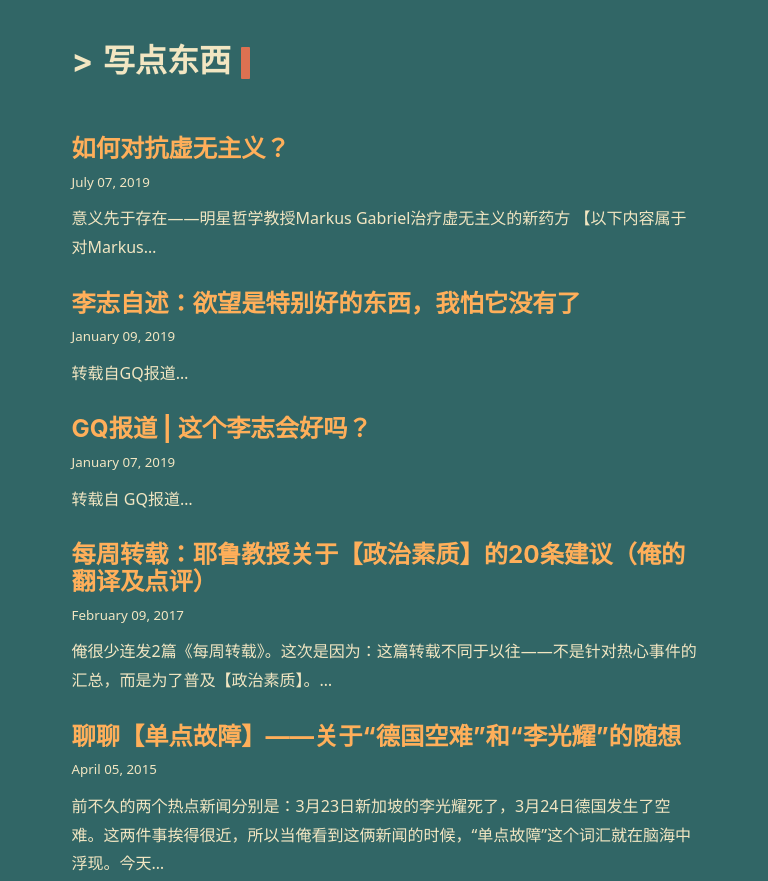
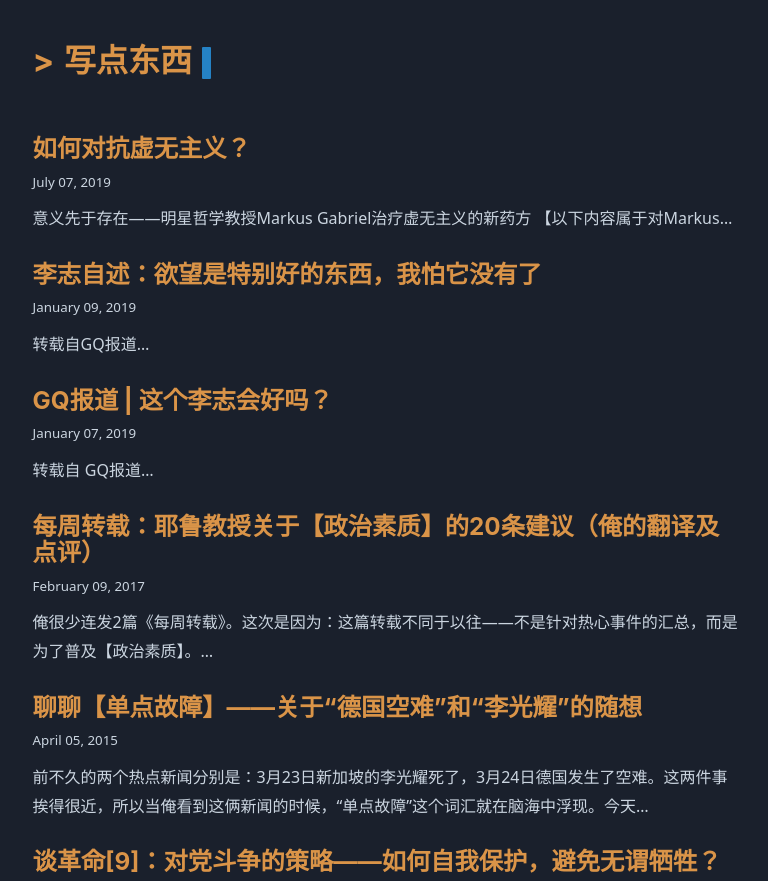
Before and after one commit to hengstchon/hengstchon.github.io, a Gatsby site: page / in a window 1280 px wide. Shown: the top 881 px of the page, without its empty margins (254-1022 px from the left). Built offline with nearby package versions, Linux system fonts and the light colour scheme; Gatsby itself is replaced by a stand-in of ours; some packages are replaced by stand-ins of ours.

Commit message:
change theme

```diff
--- a/src/components/footer.js
+++ b/src/components/footer.js
@@ -21,7 +21,9 @@ const StyledLink = styled(Link)`
   text-decoration: none;
 
   :hover {
-    text-decoration: underline;
+    text-decoration: none;
+    border-bottom: 1px solid ${colors.secondary} !important;
+    padding-bottom: 2px;
   }
 `
 
--- a/src/components/header.js
+++ b/src/components/header.js
@@ -7,11 +7,11 @@ import { colors } from "../utils/theme"
 
 const Mark = styled.span`
   margin-right: 0.3em;
-  color: ${colors.text};
+  color: ${colors.primary};
 `
 
 const StyledLink = styled(Link)`
-  color: ${colors.text};
+  color: ${colors.primary};
   :hover {
     text-decoration: none;
   }
@@ -26,38 +26,27 @@ const Cursor = styled.span`
   display: inline-block;
   width: 0.3em;
   height: 1em;
-  background: ${colors.primary};
+  background: ${colors.secondary};
   margin-left: 0.3em;
   margin-bottom: -0.2em;
   border-radius: 1px;
   animation: ${cursor} 1.5s infinite;
 `
 
-const IndexHeader = styled.h1`
+const Header = styled.h1`
   margin-bottom: ${rhythm(2)};
-`
-
-const PostHeader = styled.h3`
-  margin-bottom: ${rhythm(1.5)};
 `
 
 const Title = ({ title }) => (
   <Fragment>
-    <Mark>></Mark>
-    <StyledLink>{title}</StyledLink>
+    <Mark>&gt;</Mark>
+    <StyledLink to="/">{title}</StyledLink>
     <Cursor />
   </Fragment>
 )
 
-const rootPath = `${__PATH_PREFIX__}/`
-
-export default ({ title, location }) =>
-  location.pathname === rootPath ? (
-    <IndexHeader>
-      <Title title={title} />
-    </IndexHeader>
-  ) : (
-    <PostHeader>
-      <Title title={title} />
-    </PostHeader>
-  )
+export default ({ title }) => (
+  <Header>
+    <Title title={title} />
+  </Header>
+)
--- a/src/components/post.js
+++ b/src/components/post.js
@@ -10,12 +10,14 @@ const Styled = styled.div`
   a {
     color: ${colors.primary};
     :hover {
-      text-decoration: underline;
+      text-decoration: none;
+      border-bottom: 1px solid ${colors.primary};
+      padding-bottom: 2px;
     }
   }
 
   small {
-    margin-bottom: ${rhythm(1)}
+    margin-bottom: ${rhythm(1)};
   }
 `
 
--- a/src/components/posts.js
+++ b/src/components/posts.js
@@ -6,19 +6,21 @@ import Layout from "./layout"
 import { colors } from "../utils/theme"
 
 const StyledLink = styled(Link)`
-  color: ${colors.secondary};
+  color: ${colors.primary};
   :hover {
-    color: ${colors.primary};
+    text-decoration: none;
+    border-bottom: 1px solid ${colors.primary};
+    padding-bottom: 2px;
   }
 `
 
 const Styled = styled.div`
   h2 {
-    margin-bottom: .5rem
+    margin-bottom: 0.5rem;
   }
 
   small {
-    margin-bottom: .6rem
+    margin-bottom: 0.6rem;
   }
 `
 
--- a/src/utils/globalStyle.js
+++ b/src/utils/globalStyle.js
@@ -11,6 +11,10 @@ export const GlobalStyle = createGlobalStyle`
 
   a {
     text-decoration: none;
+  }
+
+  a:hover {
+    text-decoration: underline;
   }
 
   blockquote {
@@ -34,7 +38,7 @@ export const GlobalStyle = createGlobalStyle`
 
   h1 {
     margin: 0 0 0.5em 0;
-    color: ${colors.secondary};
+    color: ${colors.primary};
   }
 
   h2,
@@ -43,6 +47,6 @@ export const GlobalStyle = createGlobalStyle`
   h5,
   h6 {
     margin: 1em 0;
-    color: ${colors.secondary};
+    color: ${colors.primary};
   }
 `
--- a/src/utils/theme.js
+++ b/src/utils/theme.js
@@ -1,15 +1,11 @@
 export const colors = {
-  background: `#316666`,
-  text: `#F2E6C2`,
-  primary: `#eb7350`,
-  secondary: `#FFAF5A`,
+  background: `#1a202c`,
+  text: `#cbd5e0`,
+  primary: `#da9448`,
+  secondary: `#268bd2`,
   muted: `hsla(0, 0%, 100%, 0.2)`,
 }
 
 export const sizes = {
-  container: `672px`,
+  container: `750px`,
 }
-
-export const fonts = {
-  small: `Merriweather`,
-}
```
Also changed, not shown: README.md, 2 other files.
